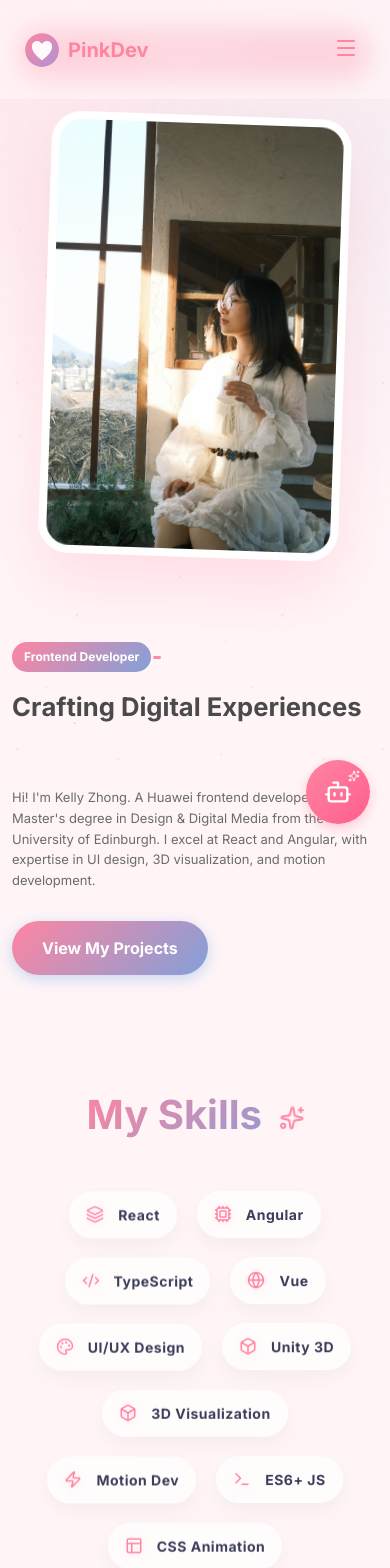
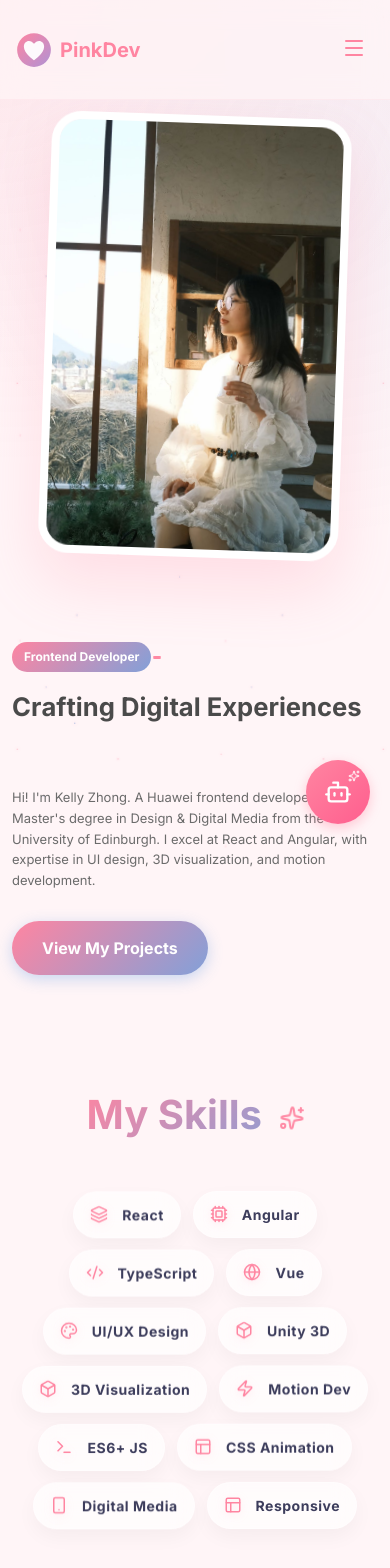
Before and after one commit to 925754332-dev/pinkdev-portfolio, a React (Vite) app: page / in a window 390 px wide. Shown: the top 1568 px of the page. Built offline with nearby package versions, Linux system fonts and the light colour scheme.

Commit message:
fix: mobile navigation and skills section styles

```diff
--- a/src/components/Layout.css
+++ b/src/components/Layout.css
@@ -101,19 +101,23 @@
   top: var(--header-height);
   left: 0;
   right: 0;
-  background-color: rgba(255, 245, 247, 0.85);
+  background-color: rgba(255, 245, 247, 0.95);
   backdrop-filter: blur(12px);
   -webkit-backdrop-filter: blur(12px);
   flex-direction: column;
   padding: 20px;
   gap: 16px;
   transform: translateY(-100%);
-  transition: transform 0.3s ease;
-  border-bottom: 1px solid rgba(255, 133, 161, 0.08);
+  opacity: 0;
+  transition: transform 0.3s ease, opacity 0.3s ease;
+  border-bottom: 1px solid rgba(255, 133, 161, 0.15);
+  z-index: 999;
+  box-shadow: 0 4px 20px rgba(0, 0, 0, 0.1);
 }
 
 .mobile-nav.open {
   transform: translateY(0);
+  opacity: 1;
 }
 
 .mobile-nav .nav-item {
@@ -200,7 +204,7 @@
   }
 
   .desktop-nav {
-    display: none;
+    display: none !important;
   }
 
   .mobile-menu-btn {
@@ -208,7 +212,12 @@
   }
 
   .mobile-nav {
-    display: flex;
+    display: flex !important;
+    visibility: hidden;
+  }
+
+  .mobile-nav.open {
+    visibility: visible;
   }
 
   .logo-text {
@@ -226,6 +235,10 @@
 }
 
 @media (max-width: 480px) {
+  .header {
+    padding: 0 16px;
+  }
+
   .logo-text {
     font-size: 20px;
   }
@@ -238,4 +251,9 @@
   .footer-headline {
     font-size: 24px;
   }
+
+  .mobile-nav {
+    padding: 16px;
+    gap: 12px;
+  }
 }
--- a/src/pages/Home.css
+++ b/src/pages/Home.css
@@ -476,9 +476,10 @@
     line-height: 1.6;
   }
 
-  .skills-grid {
-    grid-template-columns: repeat(auto-fit, minmax(120px, 1fr));
-    gap: 15px;
+  .skills-flex {
+    flex-wrap: wrap;
+    gap: 12px;
+    justify-content: center;
   }
 
   .home-projects-grid {
```
